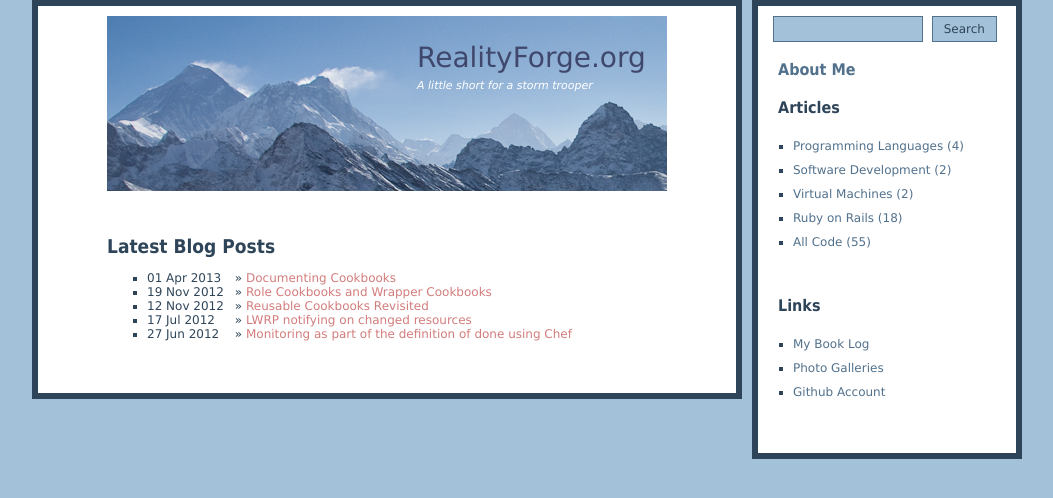
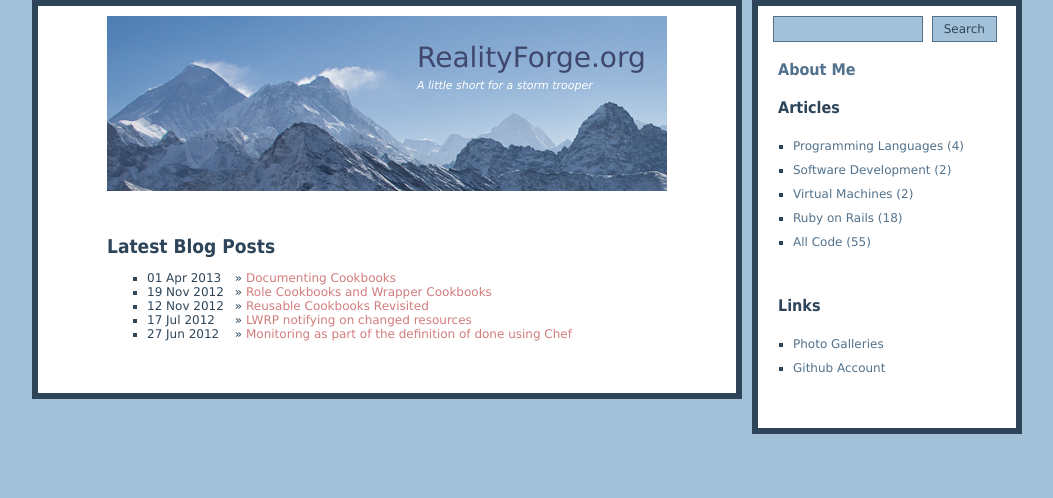
Before and after one commit to realityforge/blog, a Jekyll site: the page built from index.html, in a window 1280 px wide. Shown: the top 498 px of the page, without its empty margins (113-1166 px from the left). Built offline with Jekyll 4.4.1, drawn with Linux system fonts in a browser that asks for light colours.

Commit message:
Remove book log

```diff
--- a/_layouts/default.html
+++ b/_layouts/default.html
@@ -45,9 +45,6 @@ layout: base
         <h2>Links</h2>
         <ul>
           <li>
-            <a href="/book/log.html" title="View my book log">My Book Log</a>
-          </li>
-          <li>
             <a href="http://bluemeanie.smugmug.com/" title="View my photo galleries" target="_blank">Photo Galleries</a>
           </li>
           <li>
```
